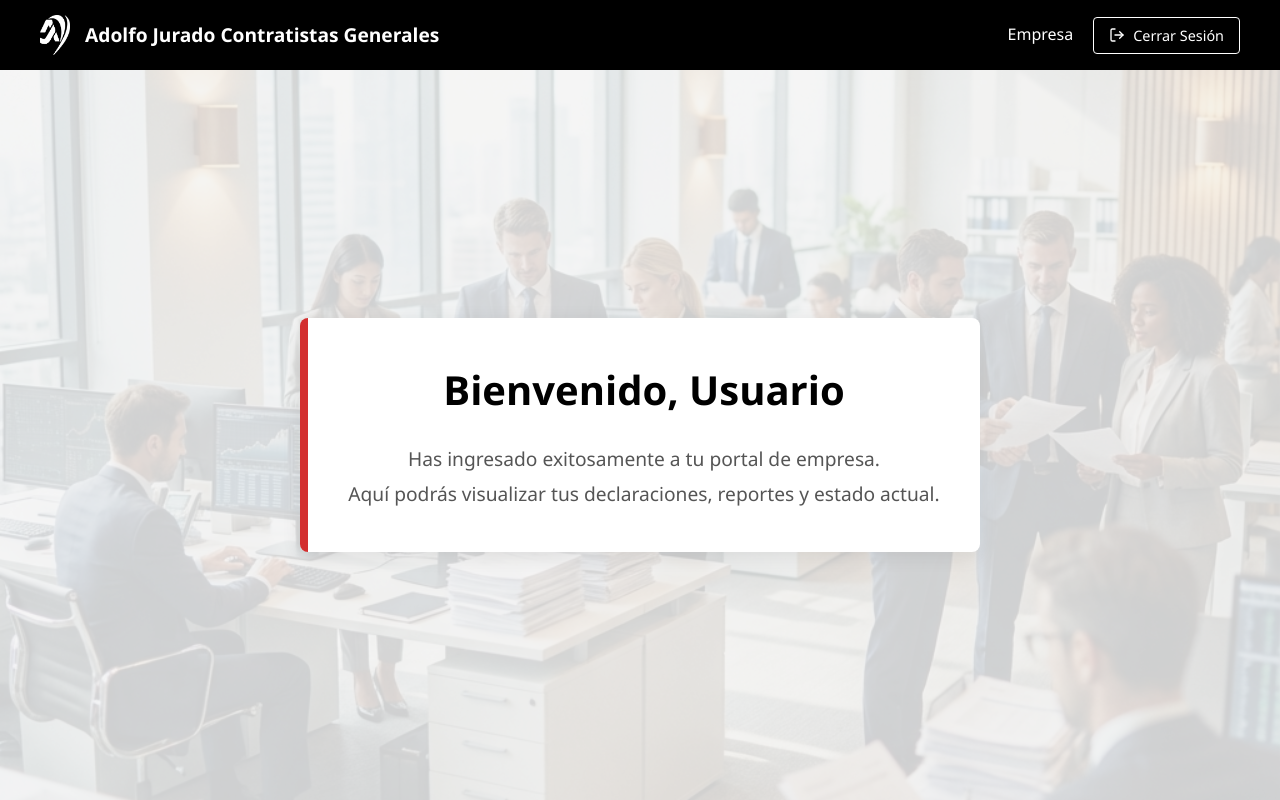
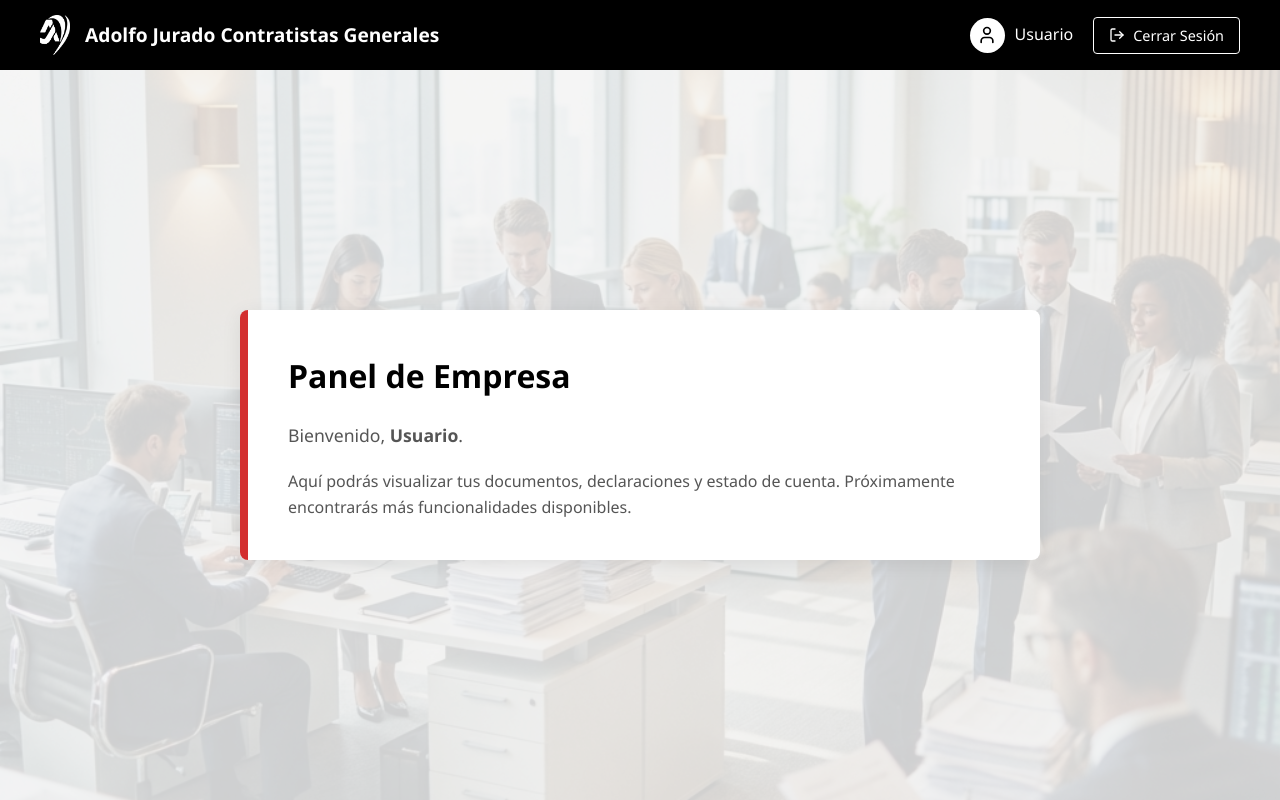
Before and after one commit to Sistemas-AJ/intranet, a React (Vite) app: page /company in a window 1280 px wide. Built offline with nearby package versions, Linux system fonts and the light colour scheme.

Commit message:
INICIO DE FASE 2 - USUARIO CLIENTES

```diff
--- a/src/CompanyDashboard.jsx
+++ b/src/CompanyDashboard.jsx
@@ -1,12 +1,13 @@
 import React from 'react';
 import { useNavigate } from 'react-router-dom';
-import { LogOut } from 'lucide-react';
+import { User, LogOut } from 'lucide-react';
 import logo from './assets/LogoSolo.png';
 import bgImage from './assets/bg-accountants.png';
 
 const CompanyDashboard = () => {
     const navigate = useNavigate();
-    const currentUser = JSON.parse(localStorage.getItem('currentUser')) || {};
+    const currentUser = JSON.parse(localStorage.getItem('currentUser') || '{}');
+    const userName = currentUser.razonSocial || currentUser.usuario || "Usuario";
 
     const handleLogout = () => {
         localStorage.removeItem('currentUser');
@@ -36,14 +37,30 @@ const CompanyDashboard = () => {
                 alignItems: 'center',
                 justifyContent: 'space-between',
                 backgroundColor: 'var(--color-aj-black)',
-                color: 'var(--color-aj-white)'
+                color: 'var(--color-aj-white)',
+                position: 'relative',
+                zIndex: 20
             }}>
                 <div style={{ display: 'flex', alignItems: 'center' }}>
                     <img src={logo} alt="AJ Logo" style={{ height: '40px', marginRight: '15px', filter: 'brightness(0) invert(1)' }} />
                     <h1 style={{ fontSize: '1.2rem', fontWeight: 'bold' }}>Adolfo Jurado Contratistas Generales</h1>
                 </div>
                 <div style={{ display: 'flex', alignItems: 'center', gap: '20px' }}>
-                    <span style={{ fontWeight: '500' }}>{currentUser.razonSocial || 'Empresa'}</span>
+                    <div style={{ display: 'flex', alignItems: 'center', gap: '10px' }}>
+                        <div style={{
+                            width: '35px',
+                            height: '35px',
+                            borderRadius: '50%',
+                            backgroundColor: 'var(--color-aj-white)',
+                            display: 'flex',
+                            alignItems: 'center',
+                            justifyContent: 'center',
+                            color: 'var(--color-aj-black)'
+                        }}>
+                            <User size={20} />
+                        </div>
+                        <span style={{ fontWeight: '500' }}>{userName}</span>
+                    </div>
                     <button
                         onClick={handleLogout}
                         style={{
@@ -56,7 +73,16 @@ const CompanyDashboard = () => {
                             padding: '8px 15px',
                             borderRadius: '4px',
                             transition: 'all 0.2s',
-                            fontSize: '0.9rem'
+                            fontSize: '0.9rem',
+                            cursor: 'pointer'
+                        }}
+                        onMouseOver={(e) => {
+                            e.currentTarget.style.backgroundColor = 'var(--color-aj-white)';
+                            e.currentTarget.style.color = 'var(--color-aj-black)';
+                        }}
+                        onMouseOut={(e) => {
+                            e.currentTarget.style.backgroundColor = 'transparent';
+                            e.currentTarget.style.color = 'var(--color-aj-white)';
                         }}
                     >
                         <LogOut size={16} />
@@ -73,16 +99,19 @@ const CompanyDashboard = () => {
                     borderRadius: '8px',
                     boxShadow: '0 4px 20px rgba(0,0,0,0.08)',
                     borderLeft: '8px solid var(--color-aj-red)',
-                    textAlign: 'center',
-                    maxWidth: '800px'
+                    maxWidth: '800px',
+                    width: '100%',
+                    textAlign: 'left'
                 }}>
-                    <h2 style={{ fontSize: '2.5rem', marginBottom: '20px', color: 'var(--color-aj-black)' }}>
-                        Bienvenido, {currentUser.razonSocial || 'Usuario'}
+                    <h2 style={{ fontSize: '2rem', marginBottom: '20px', color: 'var(--color-aj-black)' }}>
+                        Panel de Empresa
                     </h2>
-                    <p style={{ color: '#555', fontSize: '1.2rem', lineHeight: '1.8' }}>
-                        Has ingresado exitosamente a tu portal de empresa.
-                        <br />
-                        Aquí podrás visualizar tus declaraciones, reportes y estado actual.
+                    <p style={{ color: '#555', fontSize: '1.1rem', marginBottom: '20px' }}>
+                        Bienvenido, <strong>{userName}</strong>.
+                    </p>
+                    <p style={{ color: '#555', lineHeight: '1.6' }}>
+                        Aquí podrás visualizar tus documentos, declaraciones y estado de cuenta.
+                        Próximamente encontrarás más funcionalidades disponibles.
                     </p>
                 </div>
             </main>
```
